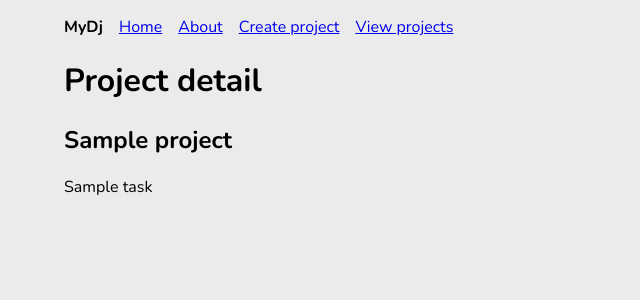
After one commit to vlnko/pmx, a Django app: page /projects/p/detail/1/ in a window 1280 px wide. The commit adds this page. Shown: the top 300 px of the page, without its empty margins (0-640 px from the left). Run offline with Django 4.2, Linux system fonts and the light colour scheme; tables that the repository leaves empty hold one stand-in row (values such as "Sample post").

Commit message:
added project detail view

```diff
--- a/projects/models.py
+++ b/projects/models.py
@@ -33,6 +33,10 @@ class Project(models.Model):
         else:
             p = 0
         return p
+
+    def get_tasks(self):
+        tasks = self.task_set.all()
+        return tasks
 
 
 def one_week_from_today():
--- a/projects/urls.py
+++ b/projects/urls.py
@@ -1,9 +1,10 @@
 from django.urls import path
-from .views import ProjectCreateView, ProjectListView, ProjectUpdateView
+from .views import ProjectCreateView, ProjectListView, ProjectUpdateView, ProjectDetailView
 
 
 urlpatterns = [
-    path("create", ProjectCreateView.as_view(), name="project-create"),
-    path("all", ProjectListView.as_view(), name="project-all"),
-    path('update/<int:pk>/', ProjectUpdateView.as_view(),name='project-update'),
+    path("p/create", ProjectCreateView.as_view(), name="project-create"),
+    path("p/all", ProjectListView.as_view(), name="project-all"),
+    path('p/update/<int:pk>/', ProjectUpdateView.as_view(), name='project-update'),
+    path('p/detail/<int:pk>/', ProjectDetailView.as_view(), name='project-detail'),
 ]
--- a/projects/views.py
+++ b/projects/views.py
@@ -1,10 +1,17 @@
 from django.urls import reverse_lazy
 from django.views.generic.edit import CreateView, UpdateView
 from django.views.generic.list import ListView
+from django.views.generic.detail import DetailView
 from django.views.generic import TemplateView
 from django.contrib.auth.mixins import LoginRequiredMixin
 from .models import Project
 from .forms import ProjectCreateForm
+
+
+class ProjectDetailView(DetailView):
+    model = Project
+    template_name = "projects/project_detail.html"
+
 
 
 class ProjectCreateView(LoginRequiredMixin, CreateView):
@@ -16,7 +23,6 @@ class ProjectCreateView(LoginRequiredMixin, CreateView):
 class ProjectListView(LoginRequiredMixin, ListView):
     model = Project
     context_object_name = 'projects'
-    queryset = Project.objects.all().prefetch_related('task_set').all()
 
 
 class ProjectUpdateView(LoginRequiredMixin, UpdateView):
--- /dev/null
+++ b/templates/projects/project_detail.html
@@ -0,0 +1,16 @@
+{% extends 'base.html' %}
+{% load static %}
+
+{% block title %}Project {{ project.title }} detail{% endblock title %}
+
+{% block content %}
+<h1>Project detail</h1>
+<h2>{{ project.title }}</h2>
+
+{% for task in project.get_tasks %}
+    {{ task.title }}<br>
+{% endfor %}
+
+
+
+{% endblock %}
--- a/templates/projects/project_list.html
+++ b/templates/projects/project_list.html
@@ -24,7 +24,7 @@
                 <progress value="{{ project.progress }}" max="100"></progress>
                 <p class="project-date">{{ project.days_remaining }} remaining</p>
                 <a class="btn-primary" href="{%url 'project-update' project.id %}">Edit</a>
-                <a class="btn-secondary" href="{%url 'project-update' project.id %}">View tasks</a>
+                <a class="btn-secondary" href="{%url 'project-detail' project.id %}">View</a>
             </div>
             {% endfor %}
         </div>
```
